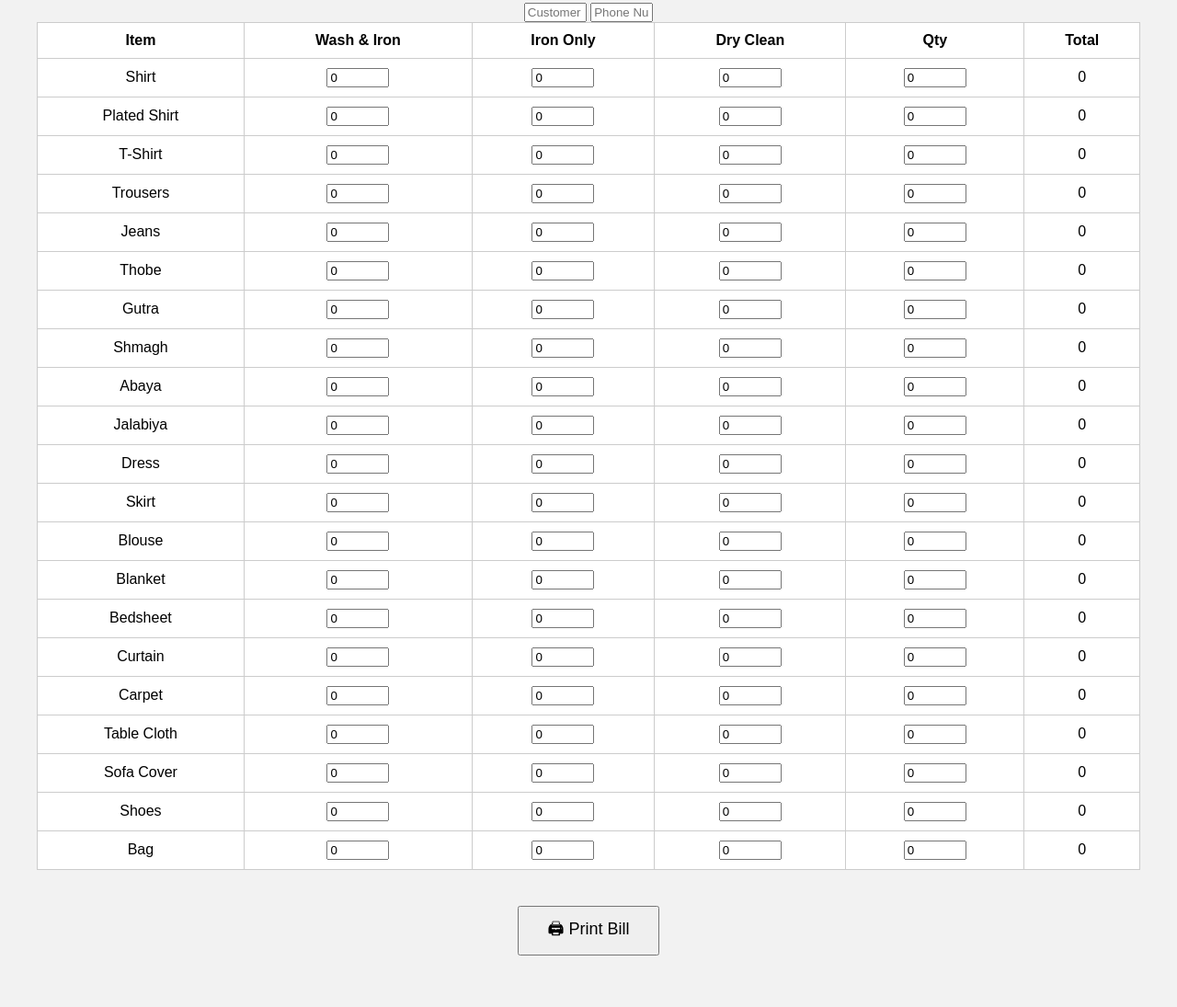
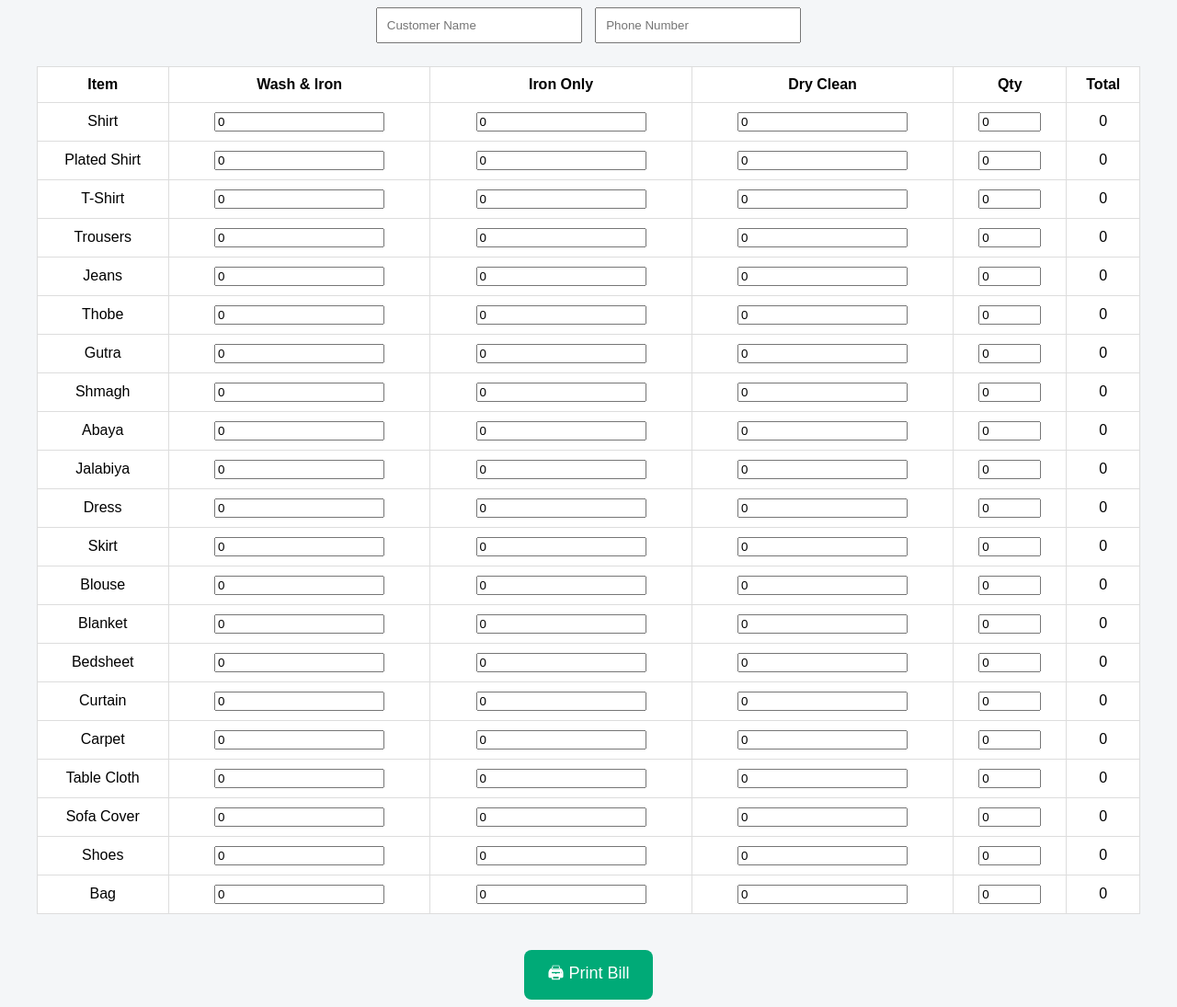
Before and after one commit to Fresh123098/Freshclean, a plain HTML site: page index.html in a window 1280 px wide. Shown: the part 142-1237 px from the top of the page at 92% size. Before the commit the page ends 1209 px from the top, so only its background shows below. Drawn offline with Linux system fonts and the light colour scheme.

Commit message:
Update style.css

```diff
--- a/style.css
+++ b/style.css
@@ -1,33 +1,56 @@
 body {
   font-family: Arial;
+  background: #f4f6f8;
   text-align: center;
-    background: #f2f2f2;
+}
+
+.container {
+  width: 95%;
+  margin: auto;
 }
 
 h1 {
   background: #0a7;
   color: white;
   padding: 15px;
+  border-radius: 10px;
+}
+
+.customer input {
+  padding: 10px;
+  margin: 5px;
+  width: 200px;
 }
 
 table {
-    width: 95%;
-    margin: auto;
+  width: 100%;
+  margin-top: 20px;
   border-collapse: collapse;
   background: white;
 }
 
 th, td {
-    border: 1px solid #ccc;
+  border: 1px solid #ddd;
   padding: 10px;
 }
 
-input {
+input.qty {
   width: 60px;
 }
 
 button {
-    margin: 20px;
-    padding: 10px 30px;
+  margin-top: 20px;
+  padding: 12px 25px;
   font-size: 18px;
+  background: #0a7;
+  color: white;
+  border: none;
+  border-radius: 8px;
+  cursor: pointer;
 }
+
+@media print {
+  button, .customer {
+    display: none;
+  }
+}
```
Lines whose indentation alone changed are shown as unchanged.
